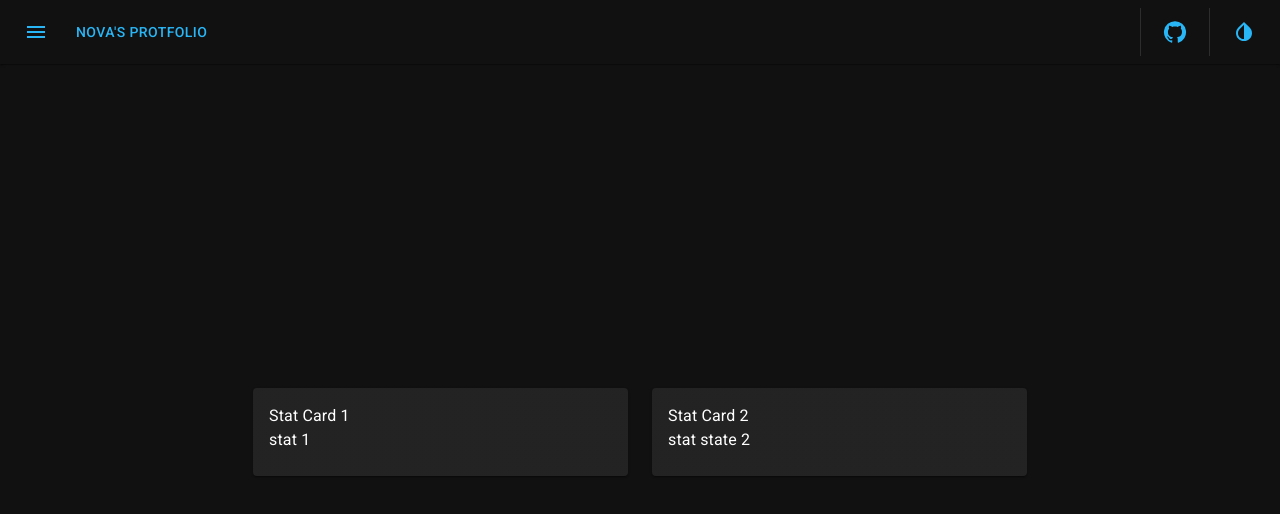
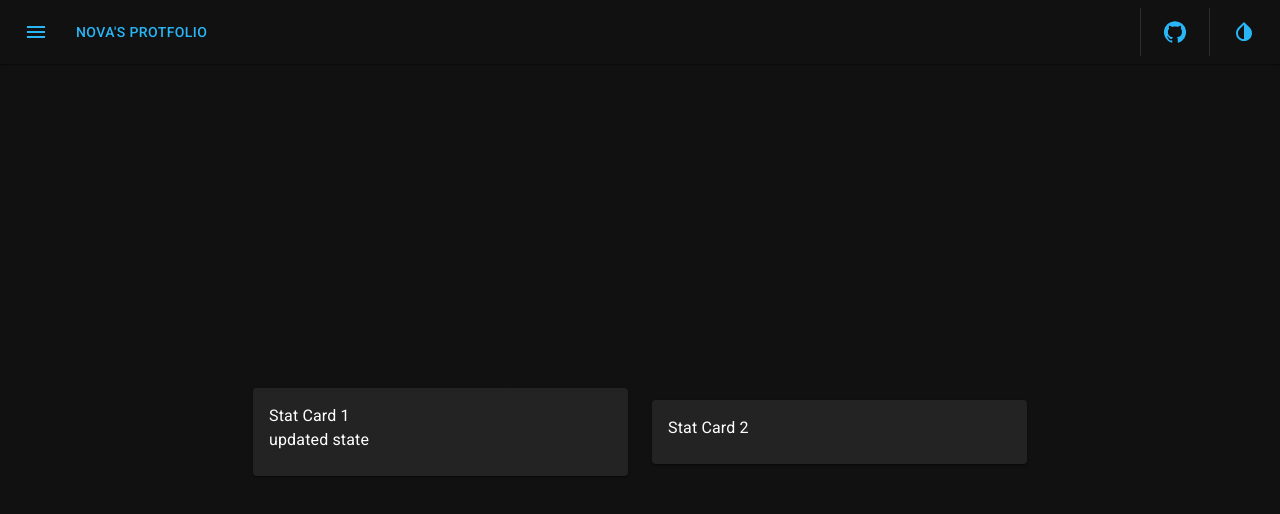
Before and after one commit to nova-sangeeth/nginx-proxy-workout, a React (Vite) app in the folder react-pwa-frontend/: page /stats in a window 1280 px wide. Shown: the top 514 px of the page. Built offline with nearby package versions, Linux system fonts and the light colour scheme.

Commit message:
changes to add recoil state with it's atom option in it.

```diff
--- a/react-pwa-frontend/src/pages/Stats/Stats.tsx
+++ b/react-pwa-frontend/src/pages/Stats/Stats.tsx
@@ -1,25 +1,33 @@
 import { useEffect, useState } from "react";
+import { atom, useRecoilState } from "recoil";
 
 import { Card, CardContent } from "@mui/material";
 import { Typography } from "@mui/material";
 
 import { FullSizeCenteredFlexBox } from "@/components/styled";
 
+// create a recoil state.
+const StatsState = atom<string>({
+  key: "stat-item-1",
+  default: "",
+});
+
 const Stats = () => {
-  const [statItem1, setStatItem1] = useState<string>("");
-  const [statItem2, setStatItem2] = useState<string>("");
+  // const [statItem1, setStatItem1] = useState<string>("");
+  // const [statItem2, setStatItem2] = useState<string>("");
+
+  // use recoil state management.
+  const [statItem1, setStatItem1] = useRecoilState(StatsState);
 
   const fetchStats = () => {
-    const temp_values_1 = "stat  1";
-    const temp_values_2 = "stat state 2";
+    const temp_values_1 = "updated state";
 
     setStatItem1(temp_values_1);
-    setStatItem2(temp_values_2);
   };
 
   useEffect(() => {
     fetchStats();
-  }, [statItem1]);
+  });
 
   return (
     <>
@@ -33,7 +41,7 @@ const Stats = () => {
         <Card sx={{ minWidth: 375, marginLeft: 3 }}>
           <CardContent>
             <Typography>Stat Card 2</Typography>
-            <Typography>{statItem2}</Typography>
+            {/* <Typography>{statItem2}</Typography> */}
           </CardContent>
         </Card>
       </FullSizeCenteredFlexBox>
```
